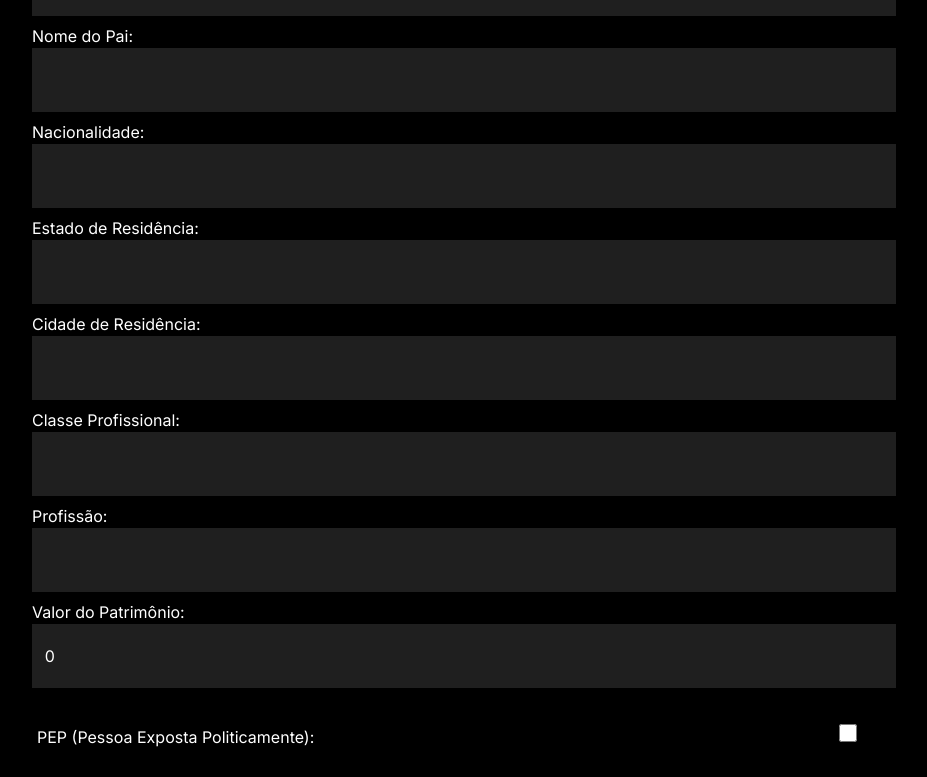
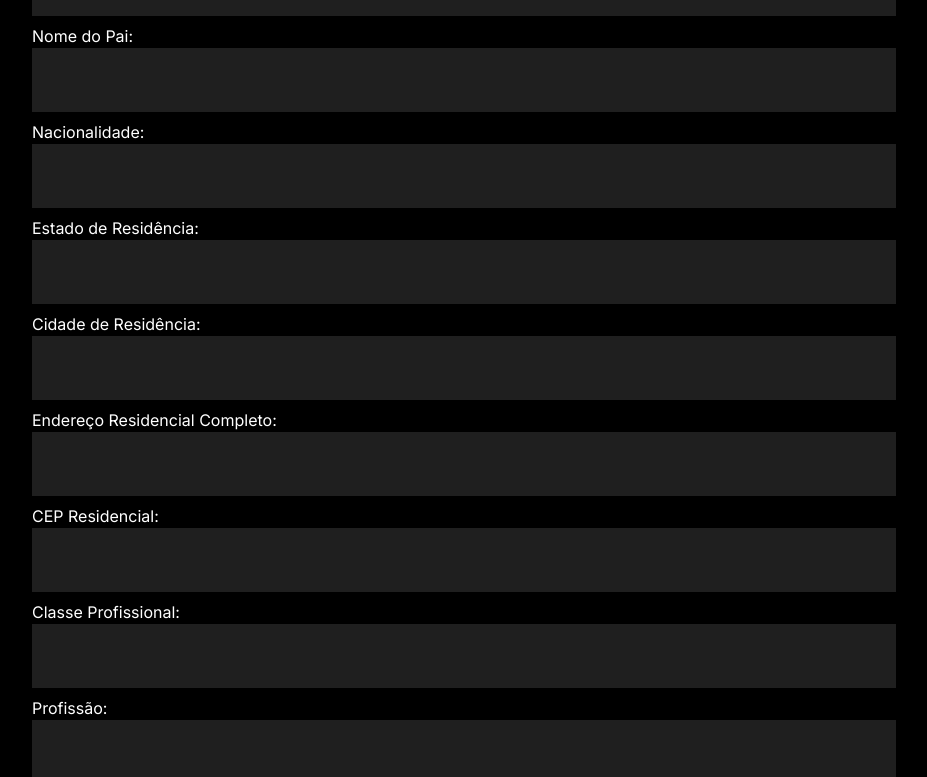
Before and after one commit to rbxrobotica/rbx-cro-frontend, a Next.js app: page /form/PassoDois in a window 1280 px wide. Shown: the part 409-1186 px from the top of the page, without its empty margins (176-1103 px from the left). Built offline with nearby package versions, Linux system fonts and the light colour scheme.

Commit message:
feat: Add Endereco & CEP

```diff
--- a/src/app/form/PassoDois/page.tsx
+++ b/src/app/form/PassoDois/page.tsx
@@ -114,6 +114,30 @@ const PassoDois = () => {
             required
           />
         </label>
+        <label htmlFor="residenciaEndereco">
+          Endereço Residencial Completo:
+          <input
+            id="residenciaEndereco"
+            name="residenciaEndereco"
+            placeholder=""
+            type="text"
+            value={formState.residenciaEndereco}
+            onChange={handleChange}
+            required
+          />
+        </label>
+        <label htmlFor="residenciaCep">
+          CEP Residencial:
+          <input
+            id="residenciaCep"
+            name="residenciaCep"
+            placeholder=""
+            type="text"
+            value={formState.residenciaCep}
+            onChange={handleChange}
+            required
+          />
+        </label>
         <label htmlFor="classeProfissional">
           Classe Profissional:
           <input
--- a/src/app/form/PassoQuatro/page.tsx
+++ b/src/app/form/PassoQuatro/page.tsx
@@ -1,6 +1,6 @@
 'use client';
 
-import axios, { AxiosError } from 'axios';
+import axios from 'axios';
 import { useFormContext } from '@/context/FormContext';
 import { useRouter } from 'next/navigation';
 import { useState, useEffect } from 'react';
@@ -27,6 +27,8 @@ interface PostBody {
     nacionalidade: string;
     residencia_estado: string;
     residencial_cidade: string;
+    residencia_endereco: string;
+    residencial_cep: string;
     classe_profissional: string;
     profissao: string;
     valor_patrimonio: number;
@@ -84,6 +86,8 @@ const PassoQuatro = () => {
         nacionalidade: formState.nacionalidade,
         residencia_estado: formState.residenciaEstado,
         residencial_cidade: formState.residenciaCidade,
+        residencia_endereco: formState.residenciaEndereco,
+        residencial_cep: formState.residenciaCep,
         classe_profissional: formState.classeProfissional,
         profissao: formState.profissao,
         valor_patrimonio: formState.valorPatrimonio,
@@ -104,12 +108,6 @@ const PassoQuatro = () => {
       }
     };
 
-    console.log('User registered successfully2:', postBody);
-
-
-    // mudar
-
-
     try {
       const response = await axios.post(
         'https://backend.cromofinanciamentos.com.br/api/register/',
@@ -128,8 +126,9 @@ const PassoQuatro = () => {
         // router.push('/obrigado');
         setIsSubmitted(true);
       } else {
-        console.error('Error submitting form:', response);
+        console.error('Error submitting form');
         // Display error message to the user (optional)
+        // console.error('Error submitting form:', response);
       }
     } catch (error) {
       if (axios.isAxiosError(error)) {
@@ -139,12 +138,15 @@ const PassoQuatro = () => {
         console.error('Error headers:', error.response?.headers);
       } else if (error instanceof Error) {
         // Log other errors
-        console.error('Error message:', error.message);
+        console.error('Error');
+        // console.error('Error message:', error.message);
       } else {
         // Log unknown errors
-        console.error('Unknown error:', error);
+        console.error('Unknown error');
+        // console.error('Unknown error:', error);
       }
-      console.error('Error config:', error);
+      console.error('Error config');
+      // console.error('Error config:', error);
     }
   };
 
--- a/src/app/quemsomos/page.tsx
+++ b/src/app/quemsomos/page.tsx
@@ -8,8 +8,7 @@ const QuemSomos: React.FC = () => {
 
       <p>
         Na <strong>Cromo Financiamentos</strong>, transformar sonhos em realidade é a nossa paixão!
-        Há mais de [Insira aqui quantos anos a empresa atua no mercado], somos
-        especialistas em realizar o sonho da casa própria, do carro novo, da moto
+        Desde 1997 somos especialistas em realizar o sonho da casa própria, do carro novo, da moto
         desejada, do caminhão que impulsiona seu negócio ou da embarcação que te leva
         para momentos inesquecíveis.
       </p>
--- a/src/context/FormContext.tsx
+++ b/src/context/FormContext.tsx
@@ -22,6 +22,8 @@ interface FormState {
   nacionalidade: string;
   residenciaEstado: string;
   residenciaCidade: string;
+  residenciaEndereco: string;
+  residenciaCep: string;
   classeProfissional: string;
   profissao: string;
   valorPatrimonio: number;
@@ -70,6 +72,8 @@ export const FormProvider = ({ children }: { children: ReactNode }) => {
     nacionalidade: '',
     residenciaEstado: '',
     residenciaCidade: '',
+    residenciaEndereco: '',
+    residenciaCep: '',
     classeProfissional: '',
     profissao: '',
     valorPatrimonio: 0,
```
